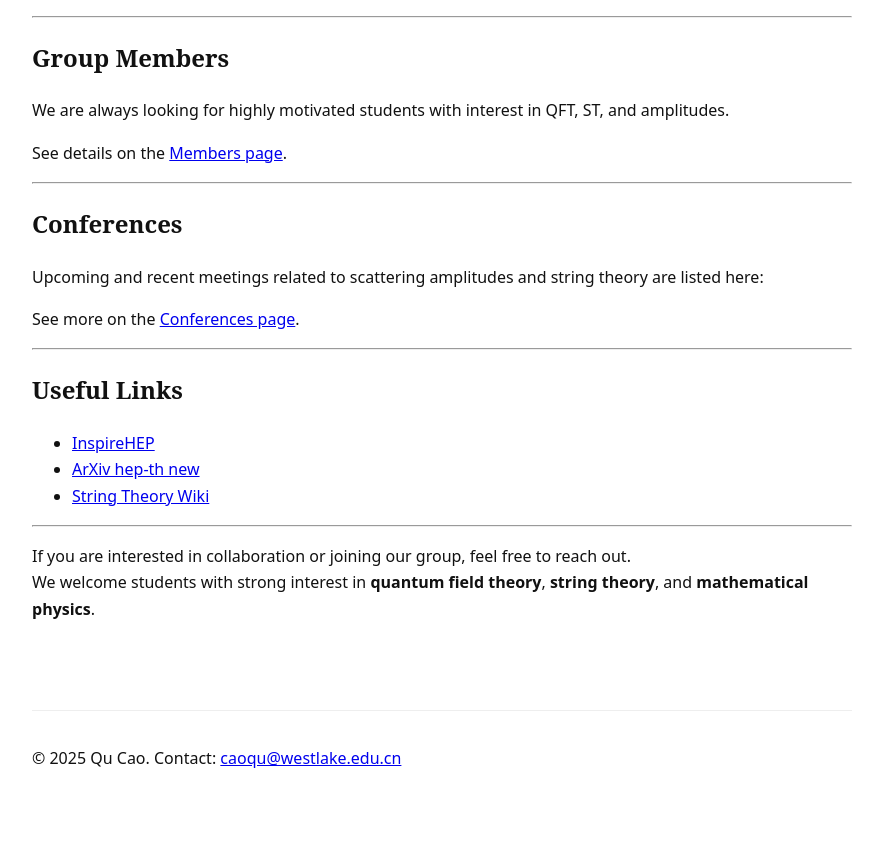
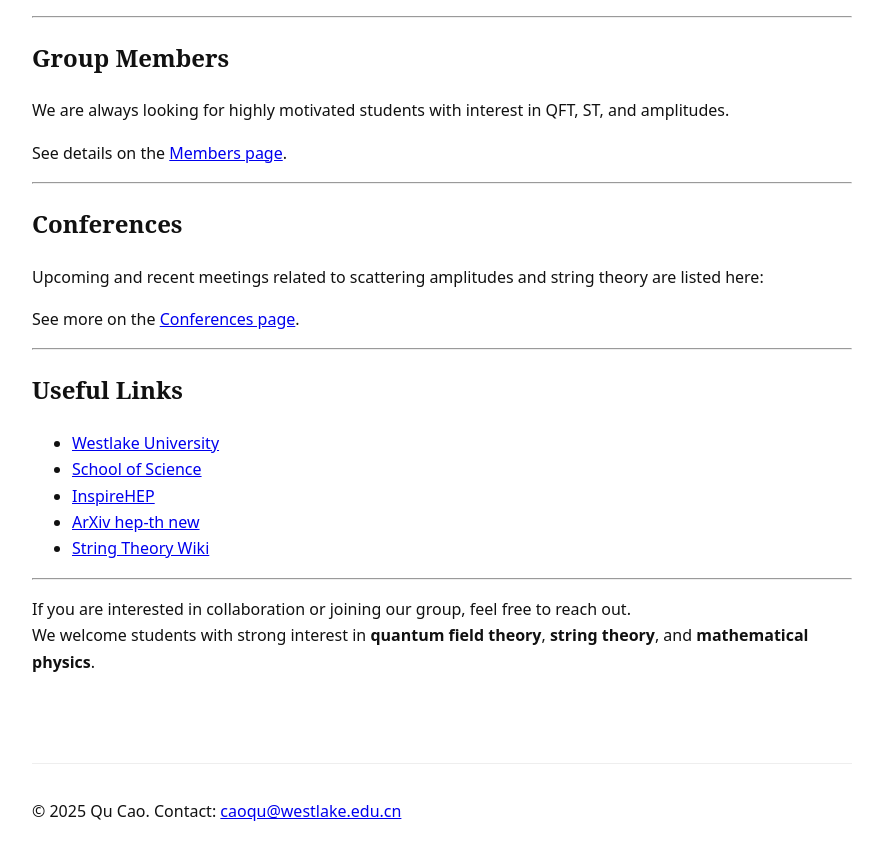
Before and after one commit to QuantumQ1/quantumq1.github.io, a Jekyll site: the page built from index.md, in a window 1280 px wide and 900 px high, scrolled down 2802 px. Shown: the top 860 px of the window, without its empty margins (198-1081 px from the left). Built offline with Jekyll 4.4.1, drawn with Linux system fonts in a browser that asks for light colours.

Commit message:
Update index.md

```diff
--- a/index.md
+++ b/index.md
@@ -106,6 +106,8 @@ See more on the [Conferences page](/conferences/).
 
 ## Useful Links
 
+- [Westlake University](https://en.westlake.edu.cn)
+- [School of Science](https://science.westlake.edu.cn/en/)
 - [InspireHEP](https://inspirehep.net)
 - [ArXiv hep-th new](https://arxiv.org/list/hep-th/new)
 - [String Theory Wiki](https://stringwiki.org)
```
